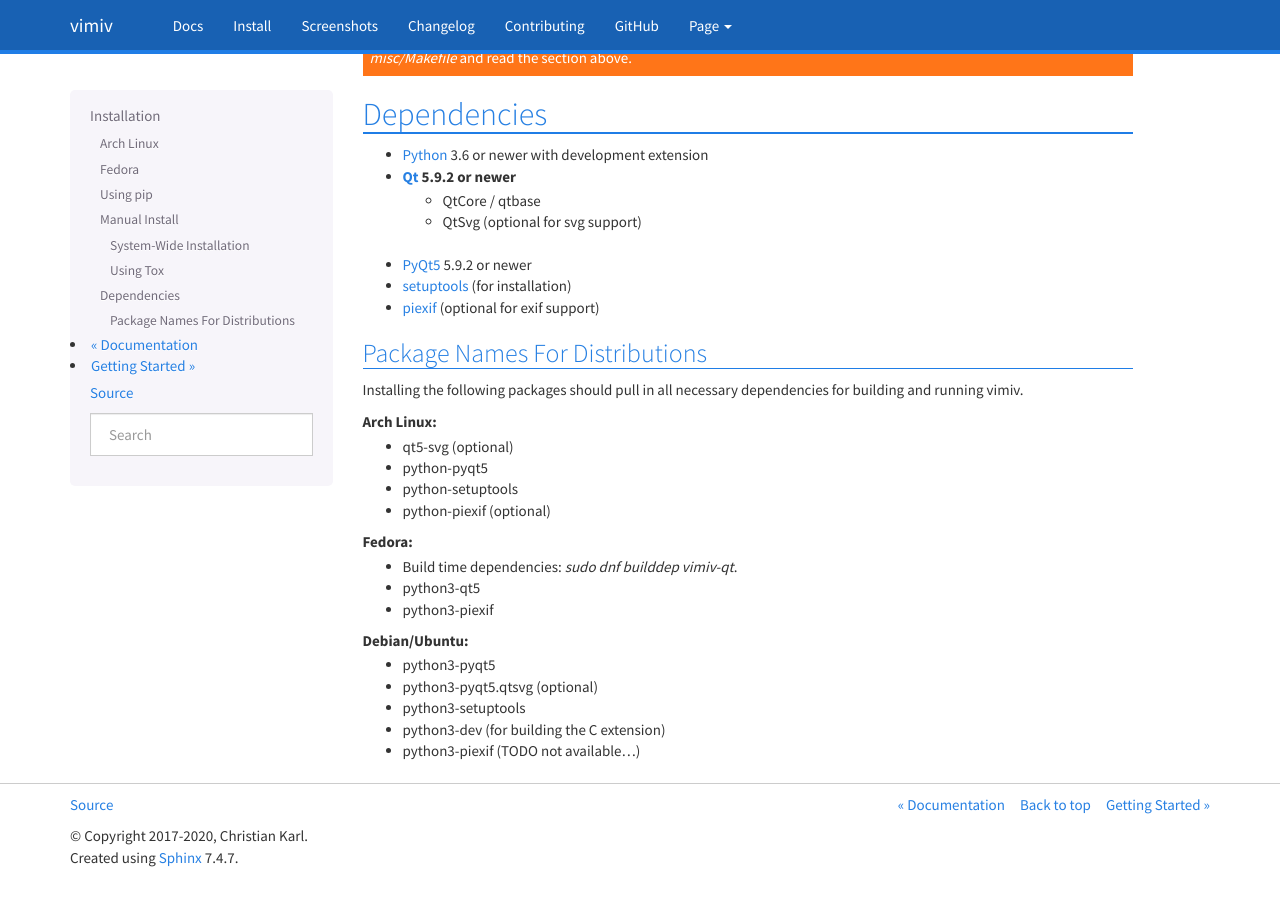
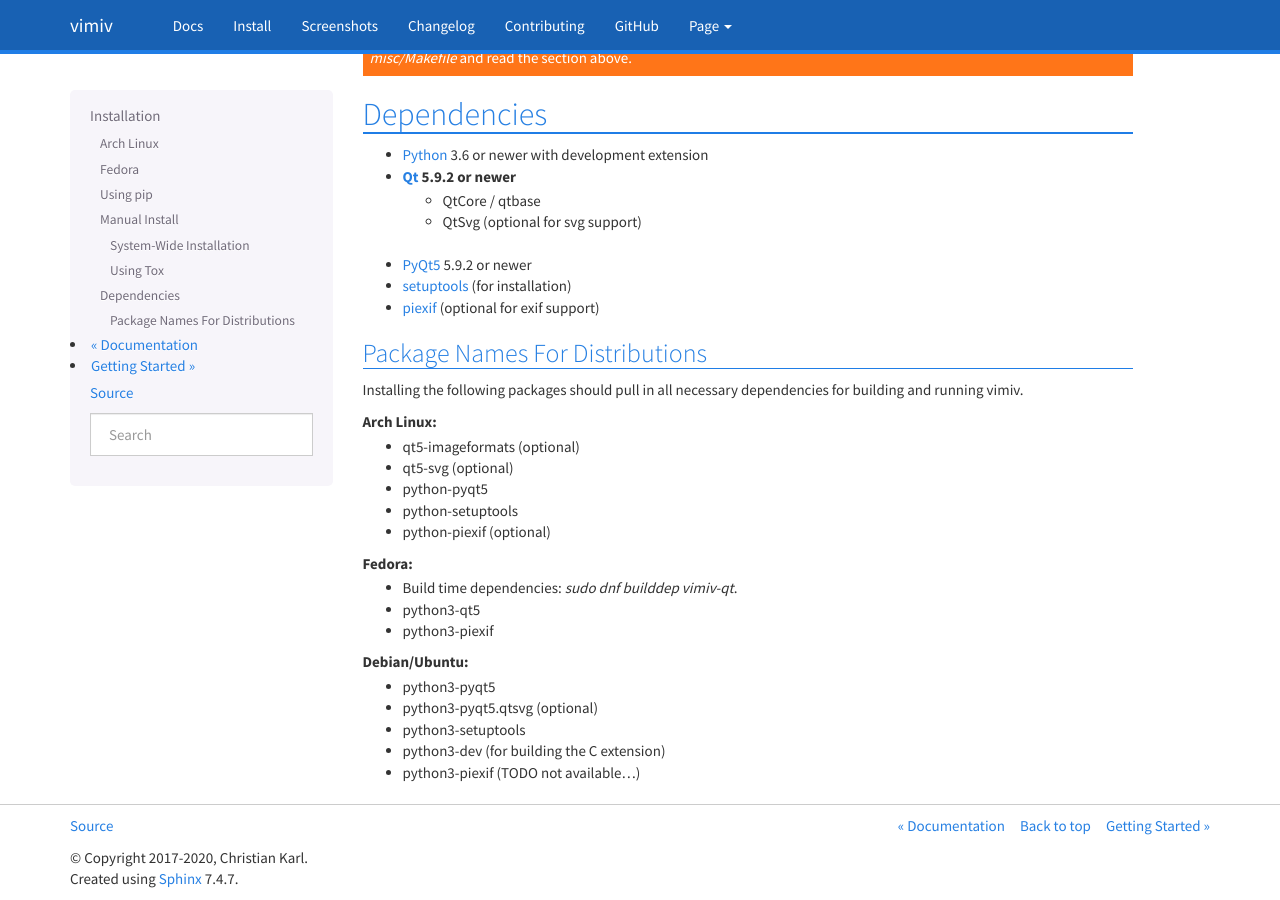
Before and after one commit to karlch/vimiv-qt, a Sphinx documentation site: the page built from docs/documentation/install.rst, in a window 1280 px wide and 900 px high, scrolled down 2090 px. Built offline with Sphinx 7.4.7, drawn with Linux system fonts in a browser that asks for light colours; before the commit the page ends 2969 px from its top, so only the background shows below that.

Commit message:
Document optional qt5-imageformats dependency
fixes #196

```diff
--- a/docs/documentation/install.rst
+++ b/docs/documentation/install.rst
@@ -129,6 +129,7 @@
 building and running vimiv.
 
 Arch Linux:
+    * qt5-imageformats (optional)
     * qt5-svg (optional)
     * python-pyqt5
     * python-setuptools
```
